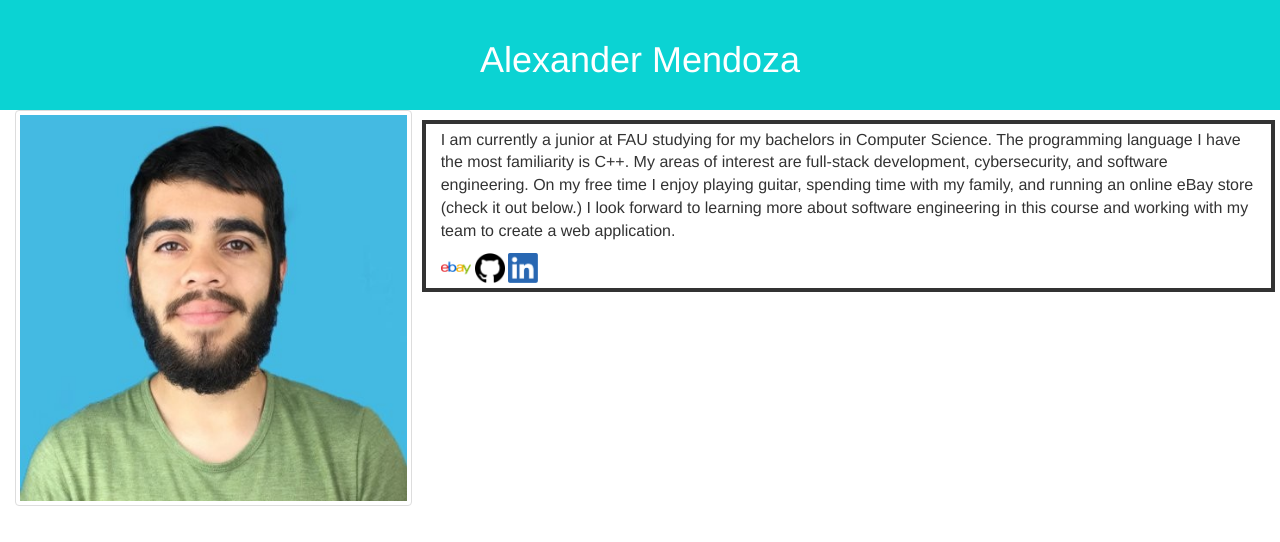
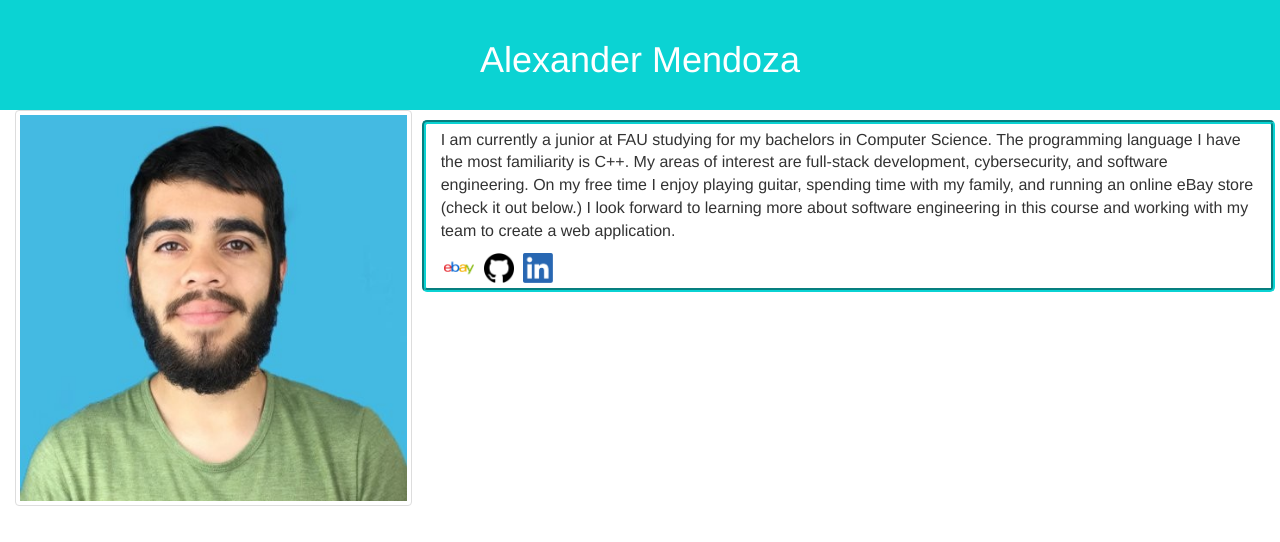
Before and after one commit to mendoska/cen4010_sp23_g10, a plain HTML site: page index.html in a window 1280 px wide. Drawn offline with nearby package versions, Linux system fonts and the light colour scheme.

Commit message:
added border to bio text. Fixed padding. Added links to buttons.

```diff
--- a/index.html
+++ b/index.html
@@ -18,16 +18,23 @@
         <img src="images/alex-headshot.jpg" id ="headShot" class ="img-thumbnail" alt="alex headshot">
         </div>
 
-        <div class="bioText col-sm-8">
-        <p> I am currently a junior at FAU studying for my bachelors in Computer Science. The programming language I have the most familiarity is C++.
+        <div class="bioBox col-sm-8">
+        <p id="bioText"> I am currently a junior at FAU studying for my bachelors in Computer Science. The programming language I have the most familiarity is C++.
             My areas of interest are full-stack development, cybersecurity, and software engineering.
             On my free time I enjoy playing guitar, spending time with my family, and running an online eBay store (check it out below.)
             I look forward to learning more about software engineering in this course and working with my team to create a web application.
         </p>
 
+        <!--logos --->
+        <a href="https://www.ebay.com/str/flashbackthrift?_sop=10&_dmd=2&rt=nc">
         <img src="images/ebay-icon.png" class="small-logo" alt="ebay store">
+        </a>
+        <a href="https://github.com/mendoska">
         <img src="images/github-icon.png" class="small-logo" alt="github">
+        </a>
+        <a href="https://www.linkedin.com/in/alexander-mendoza-39956a153/">
         <img src="images/Linkedin-icon.png"class="small-logo"  alt="Linkedin">
+        </a>
         </div>
 
     </body>
--- a/styles/style.css
+++ b/styles/style.css
@@ -4,7 +4,9 @@ body {
     color: #f5f6f7;
 }
 p {font-size: 16px;}
+
 .margin {margin-bottom: 45px;}
+
 .bg-1 {
     background-color: #0bd3d3;
     color: #ffffff;
@@ -23,23 +25,25 @@ p {font-size: 16px;}
 .small-logo{
     height: 30px;
     width: 30px;
+    margin-left:3px;
+    margin-right:3px;
 }
 
-.bioText{
-
-    border-left-style: solid;
+.bioBox{
+    border: #0bd3d3;
+    border-radius: 5px;
+    border-left-style: groove;
     padding-left: 5px;
     border-left-width: 4px;
     border-top-width: 4px;
-    border-top-style: solid;
+    border-top-style: groove;
     top: 10px;
     border-right-width: 4px;
-    border-right-style: solid;
+    border-right-style: groove;
     border-bottom-width: 4px;
-    border-bottom-style: solid;
+    border-bottom-style: groove;
     right: 5px;
     padding-right: 5px;
     padding-top: 5px;
     padding-bottom: 5px;
-
 }
```
